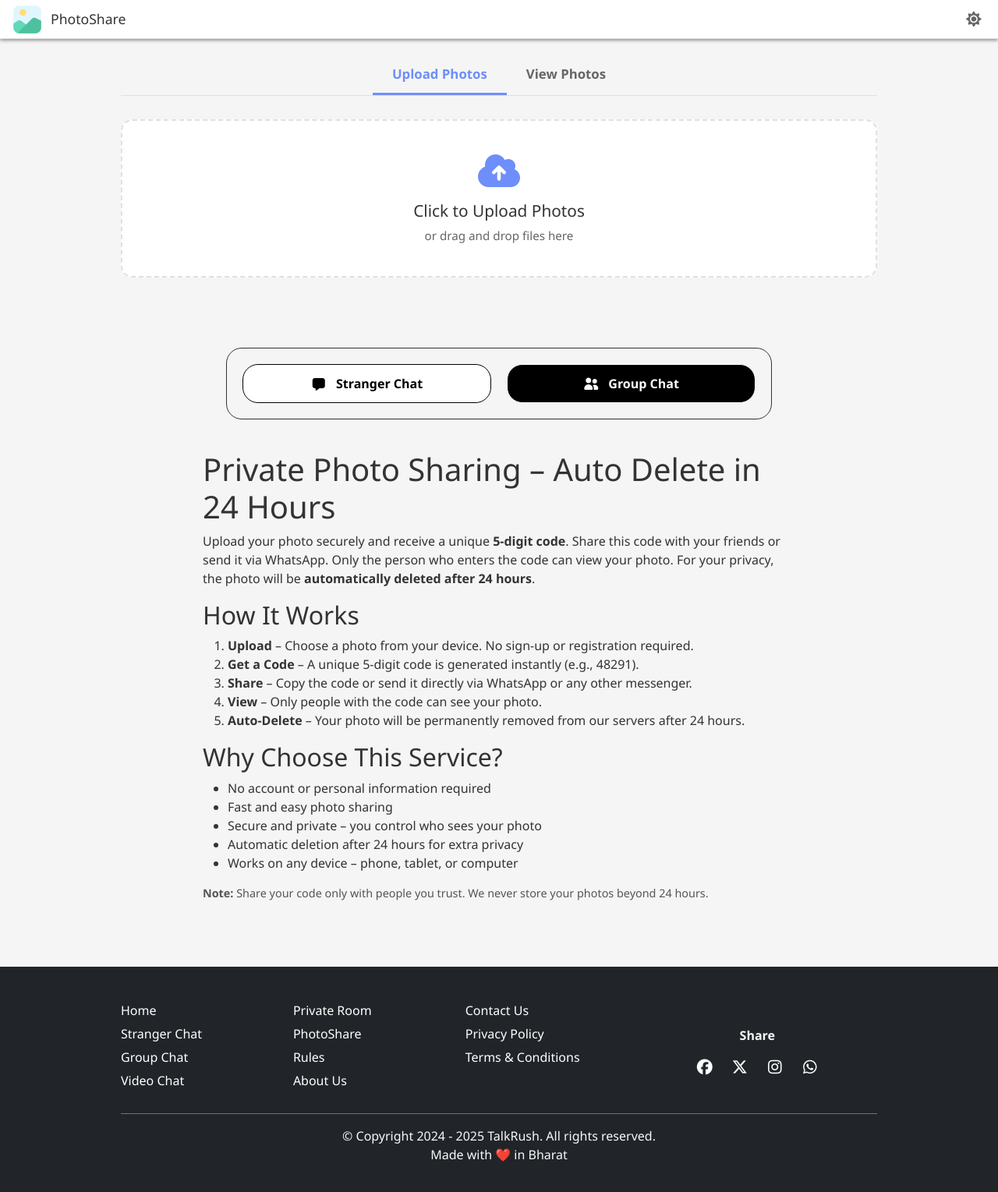
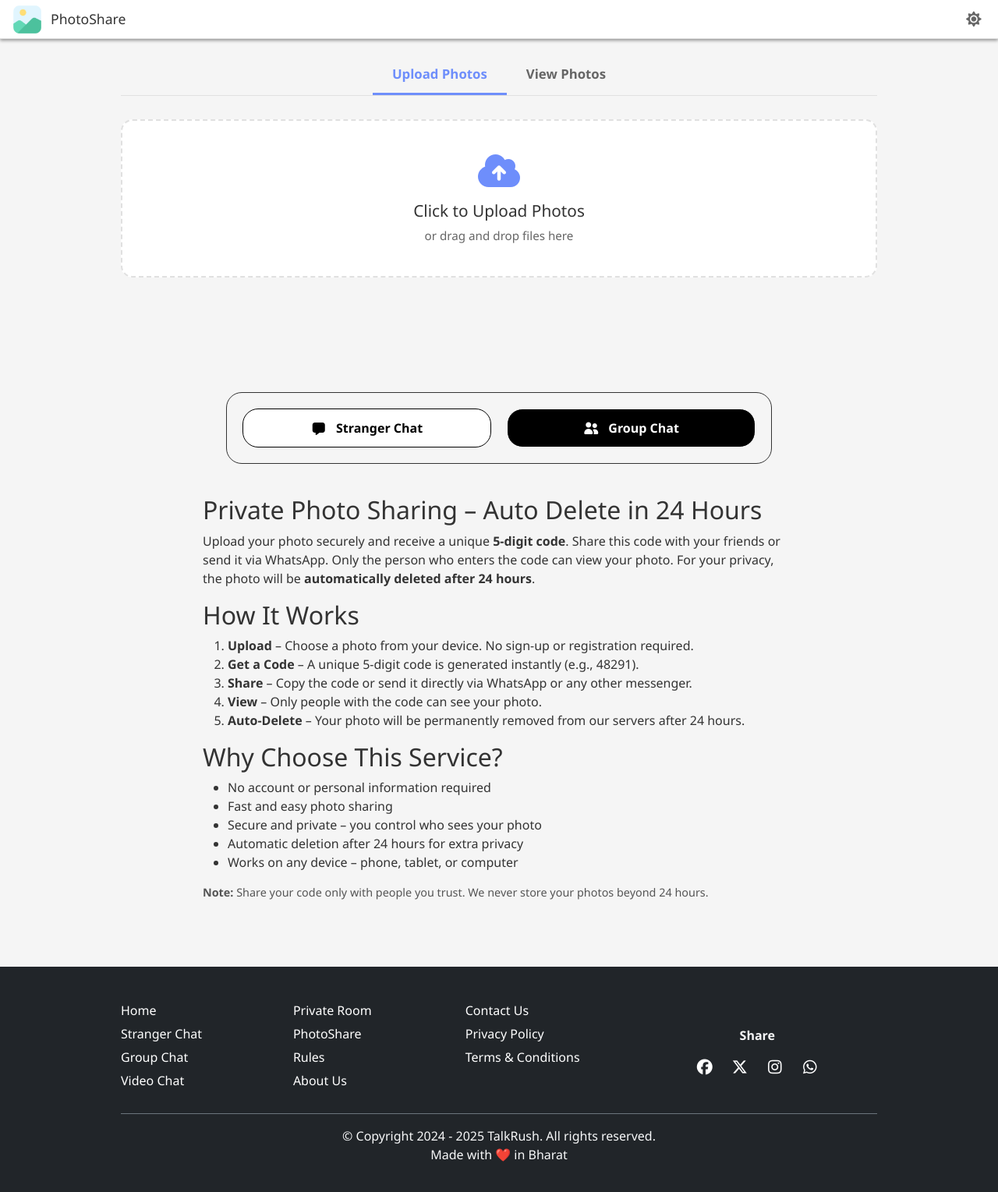
Before and after one commit to shkumaraman/shkumaraman.github.io, a Jekyll site: the page built from photoshare.html, in a window 1280 px wide. Shown: the whole page at 78% size. Built offline with Jekyll 4.4.1, drawn with Linux system fonts in a browser that asks for light colours; comment, search, counter and statistics services are not loaded.

```diff
--- a/photoshare.html
+++ b/photoshare.html
@@ -688,7 +688,7 @@ description: "PhotoShare - Share photos privately with a unique code. Upload pho
   </script>
 
 <main class="info-section" style="padding: 20px; max-width: 800px; margin: 0 auto;">
-  <h1>Private Photo Sharing – Auto Delete in 24 Hours</h1>
+  <h2>Private Photo Sharing – Auto Delete in 24 Hours</h2>
 
   <p>Upload your photo securely and receive a unique <strong>5-digit code</strong>. Share this code with your friends or send it via WhatsApp. Only the person who enters the code can view your photo. For your privacy, the photo will be <strong>automatically deleted after 24 hours</strong>.</p>
 
```
